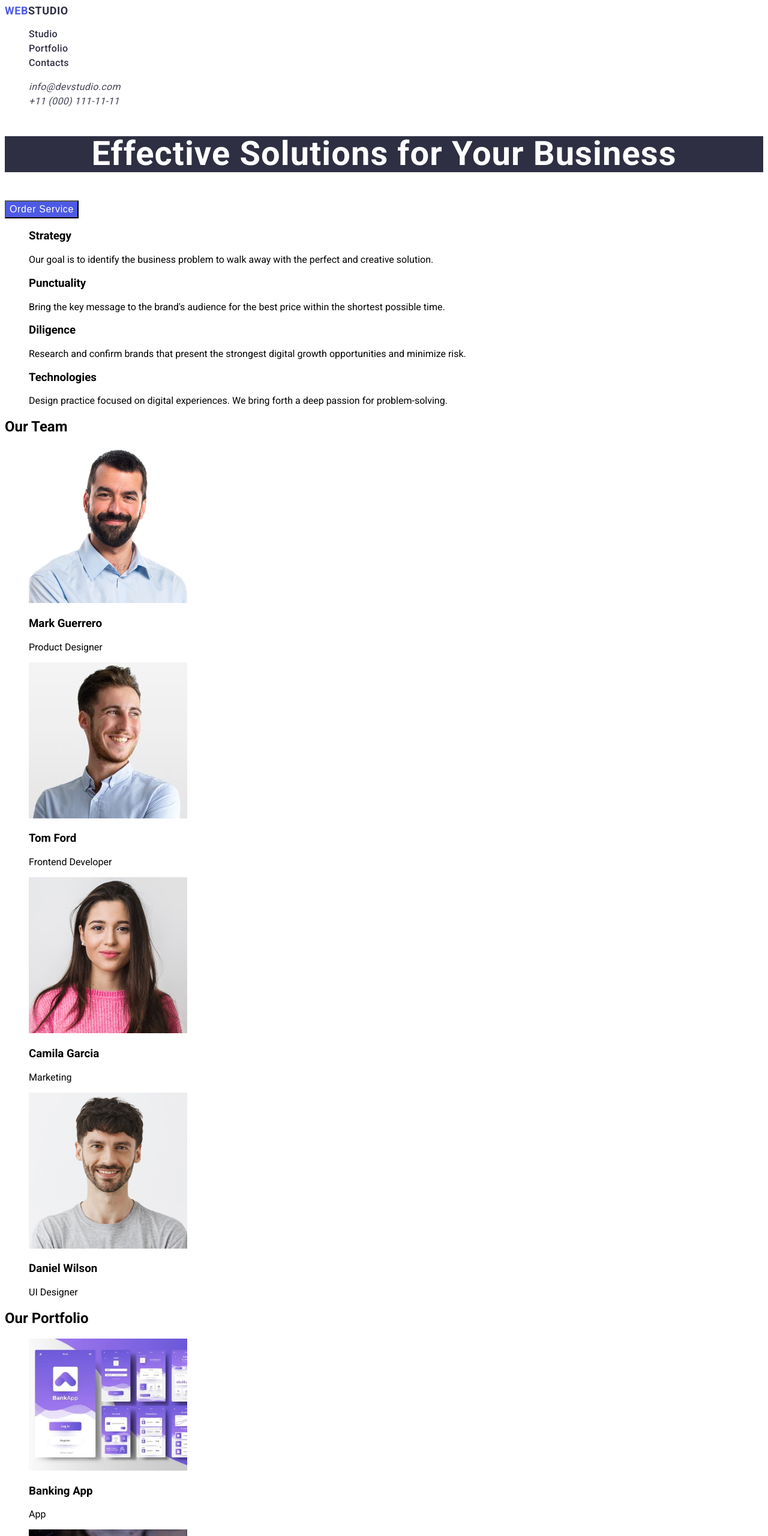
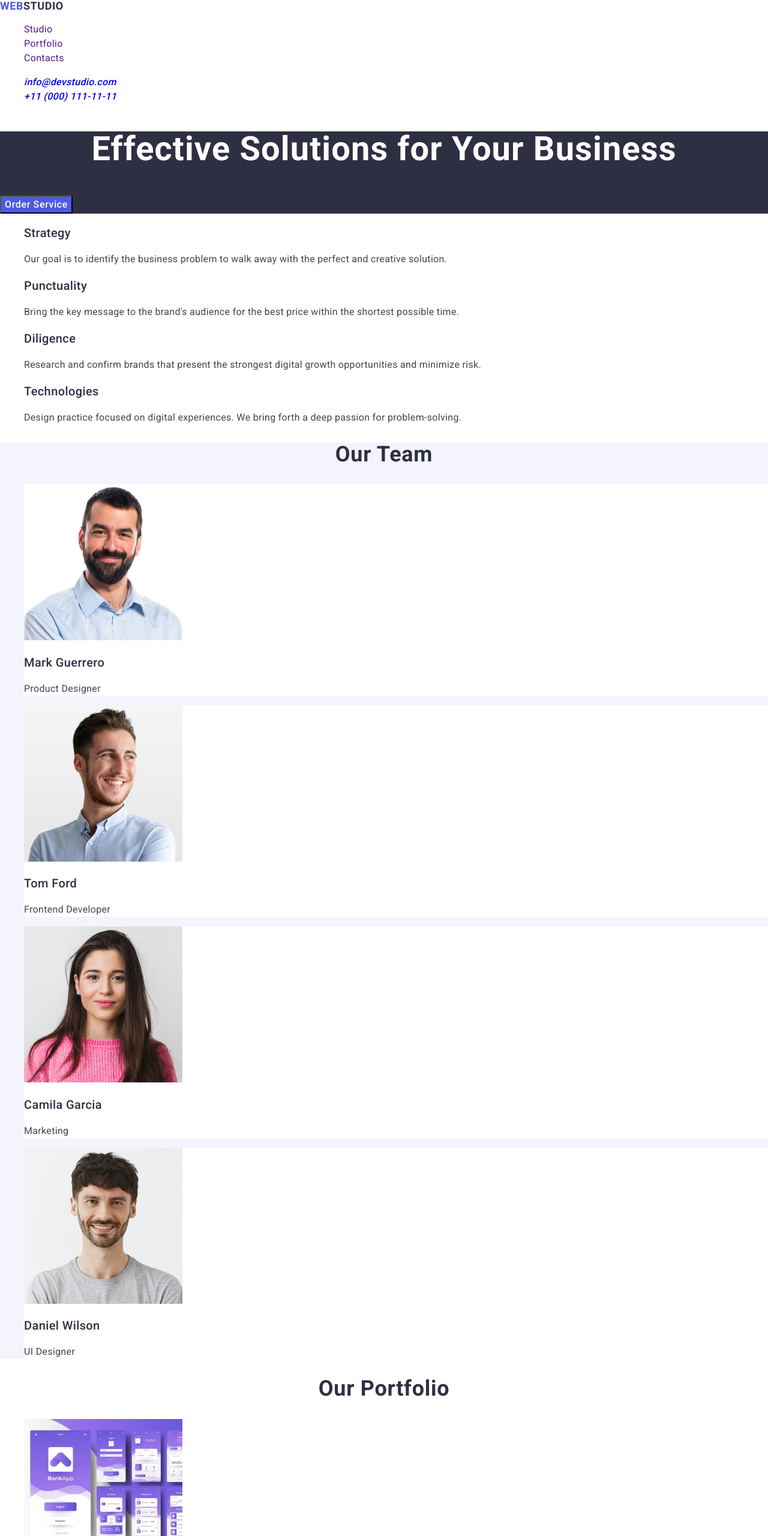
Before and after one commit to Igor1980-coder/goit-markup-hw-02, a plain HTML site: page index.html in a window 1280 px wide. Shown: the top 2560 px of the page at 60% size. Drawn offline with nearby package versions, Linux system fonts and the light colour scheme.

Commit message:
add index file

```diff
--- a/CSS/styles.css
+++ b/CSS/styles.css
@@ -17,12 +17,15 @@ a {text-decoration: none;}
     letter-spacing: 0.02em;
     color: #2E2F42;
 }
-.header-menu-contacts {
+.header-menu-list {
         font-weight: 400;
         font-size: 16px;
         line-height: 1.5;
         letter-spacing: 0.02em;
         color: #434455;
+}
+.solutions-box {
+background-color: #2E2F42;
 }
 .solutions {
         font-weight: 700;
@@ -31,9 +34,9 @@ a {text-decoration: none;}
         letter-spacing: 0.02em;
         text-align: center;
         color: #FFFFFF;
-        background-color: #2E2F42;
 }
 .button {
+    font-family: inherit;
         font-weight: 500;
         font-size: 16px;
         line-height: 1.5;
@@ -41,3 +44,93 @@ a {text-decoration: none;}
         color: #FFFFFF;
         background-color: #4D5AE5;
 }
+.title {
+        font-weight: 500;
+        font-size: 20px;
+        line-height: 1.2;
+        letter-spacing: 0.02em;
+        color: #2E2F42;
+}
+.text {
+        font-weight: 400;
+        font-size: 16px;
+        line-height: 1.5;
+        letter-spacing: 0.02em;
+        color: #434455;
+}
+.our-team {
+    background: #F4F4FD;
+}
+.team {
+        font-weight: 700;
+        font-size: 36px;
+        line-height: 1.11;
+        letter-spacing: 0.02em;
+        text-align: center;
+        color: #2E2F42;
+}
+.team-item {
+        font-weight: 500;
+        font-size: 20px;
+        line-height: 1.2;
+        letter-spacing: 0.02em;
+
+        color: #2E2F42;
+}
+.team-item-sub {
+        font-weight: 400;
+        font-size: 16px;
+        line-height: 1.5;
+        letter-spacing: 0.02em;
+
+        color: #434455;
+}
+.team-back {
+        background: #FFFFFF;
+}
+.Portfolio {
+        font-weight: 700;
+        font-size: 36px;
+        line-height: 1.11;
+        letter-spacing: 0.02em;
+        text-align: center;
+        color: #2E2F42;
+}
+.Portfolio-back {
+    background: #FFFFFF;
+}
+.Portfolio-title {
+        font-weight: 500;
+        font-size: 20px;
+        line-height: 1.2;
+        letter-spacing: 0.02em;
+        color: #2E2F42;
+}
+.Portfolio-text {
+        font-weight: 400;
+        font-size: 16px;
+        line-height: 1.5;
+        letter-spacing: 0.02em;
+        color: #434455;
+}
+.footer {
+    background: #2E2F42;
+}
+.footer-logo {
+        font-weight: 700;
+        font-size: 18px;
+        line-height: 1.16;
+        letter-spacing: 0.03em;
+        text-transform: uppercase;
+        color: #F4F4FD;
+}
+.accent-color {
+    color: #4d5ae5;
+}
+.footer-text {
+        font-weight: 400;
+        font-size: 16px;
+        line-height: 1.5;
+        letter-spacing: 0.02em;
+        color: #F4F4FD;
+}
--- a/index.html
+++ b/index.html
@@ -8,28 +8,37 @@
     <link rel="preconnect" href="https://fonts.gstatic.com" crossorigin>
     <link
         href="https://fonts.googleapis.com/css2?family=Raleway:ital,wght@0,700;1,700&family=Roboto:wght@400;500;700&display=swap"
-        rel="stylesheet">
-    <link rel="stylesheet" href="./CSS/styles.css">
+        rel="stylesheet"
+        />
+
+    <link rel="stylesheet" href="https://cdnjs.cloudflare.com/ajax/libs/modern-normalize/3.0.1/modern-normalize.min.css"
+    integrity="sha512-q6WgHqiHlKyOqslT/lgBgodhd03Wp4BEqKeW6nNtlOY4quzyG3VoQKFrieaCeSnuVseNKRGpGeDU3qPmabCANg=="
+    crossorigin="anonymous"
+    referrerpolicy="no-referrer"
+    />
+
+    <link rel="stylesheet"
+    href="./CSS/styles.css">
 </head>
 <body>
    <header class="header">
 <nav class="header-nav">
 <a class="header-logo" href="./index.html"> <span class="accent-color">Web</span>Studio</a>
     <ul class="header-menu-list">
-        <li class="header-menu-item"><a class="header-menu-link" href="">Studio</a></li>
-        <li class="header-menu-item"><a class="header-menu-link" href="">Portfolio</a></li>
-        <li class="header-menu-item"><a class="header-menu-link" href="">Contacts</a></li>
+        <li class="header-menu-studio"><a class="header-menu-studio" href="">Studio</a></li>
+        <li class="header-menu-portfolio"><a class="header-menu-portfolio" href="">Portfolio</a></li>
+        <li class="header-menu-contacts"><a class="header-menu-contacts" href="">Contacts</a></li>
     </ul>
 </nav>
-<address>
-    <ul>
-        <li><a class="header-menu-contacts" href="mailto:info@devstudio.com">info@devstudio.com</a></li>
-        <li><a class="header-menu-contacts" href="tel:+110001111111">+11 (000) 111-11-11</a></li>
+<address class="header-address">
+    <ul class="header-menu-link">
+        <li><a class="header-menu-link-mail" href="mailto:info@devstudio.com">info@devstudio.com</a></li>
+        <li><a class="header-menu-link-tel" href="tel:+110001111111">+11 (000) 111-11-11</a></li>
     </ul>
 </address>
    </header>
 <main>
-    <section>
+    <section class="solutions-box">
     <h1 class="solutions">Effective Solutions for Your Business</h1>
     <button class="button" type="button">Order Service</button>
     </section>
@@ -37,87 +46,87 @@
     <h2 hidden>Заголовок для читалок и поисковых систем </h2>
 <ul>
     <li>
-        <h3>Strategy</h3>
+        <h3 class="title">Strategy</h3>
         <p class="text" >Our goal is to identify the business problem to walk away with the perfect and creative solution.</p>
     </li>
     <li>
-        <h3>Punctuality</h3>
+        <h3 class="title">Punctuality</h3>
         <p class="text">Bring the key message to the brand's audience for the best price within the shortest possible time.</p>
     </li>
     <li>
-        <h3>Diligence</h3>
+        <h3 class="title">Diligence</h3>
         <p class="text">Research and confirm brands that present the strongest digital growth opportunities and minimize risk.</p>
     </li>
     <li>
-        <h3>Technologies</h3>
+        <h3 class="title">Technologies</h3>
         <p class="text">Design practice focused on digital experiences. We bring forth a deep passion for problem-solving.</p>
     </li>
 </ul>
 </section>
-    <section>
-        <h2>Our Team</h2>
+    <section class="our-team">
+        <h2 class="team">Our Team</h2>
         <ul>
-        <li>
+        <li class="team-back">
             <img src="./images/Mark.jpg" alt="Mark" width="264">
-            <h3>Mark Guerrero</h3>
-            <p>Product Designer</p>
+            <h3 class="team-item">Mark Guerrero</h3>
+            <p class="team-item-sub">Product Designer</p>
         </li>
-        <li>
+        <li class="team-back">
             <img src="./images/Tom.jpg" alt="Tom" width="264">
-            <h3>Tom Ford</h3>
-            <p>Frontend Developer</p>
+            <h3 class="team-item">Tom Ford</h3>
+            <p class="team-item-sub">Frontend Developer</p>
         </li>
-        <li>
+        <li class="team-back">
             <img src="./images/Camila.jpg" alt="Camila" width="264">
-            <h3>Camila Garcia</h3>
-            <p>Marketing</p>
+            <h3 class="team-item">Camila Garcia</h3>
+            <p class="team-item-sub">Marketing</p>
         </li>
-        <li>
+        <li class="team-back">
             <img src="./images/Daniel.jpg" alt="Daniel" width="264">
-            <h3>Daniel Wilson</h3>
-            <p>UI Designer</p>
+            <h3 class="team-item">Daniel Wilson</h3>
+            <p class="team-item-sub">UI Designer</p>
         </li>
         </ul>
     </section>
-    <section>
-    <h2>Our Portfolio</h2>
+    <section class="Portfolio-back">
+    <h2 class="Portfolio">Our Portfolio</h2>
     <ul>
         <li>
             <img src="./images/banking app.jpg" alt="banking app" width="264">
-            <h3>Banking App</h3>
-            <p>App</p>
+            <h3 class="Portfolio-title">Banking App</h3>
+            <p class="Portfolio-text">App</p>
         </li>
         <li>
             <img src="./images/cashless payment.jpg" alt="cashless payment" width="264">
-            <h3>Cashless Payment</h3>
-            <p>Marketing</p>
+            <h3 class="Portfolio-title">Cashless Payment</h3>
+            <p class="Portfolio-text">Marketing</p>
         </li>
         <li>
             <img src="./images/meditation app.jpg" alt="meditation app" width="264">
-            <h3>Meditation App</h3>
-            <p>App</p>
+            <h3 class="Portfolio-title">Meditation App</h3>
+            <p class="Portfolio-text">App</p>
         </li>
         <li>
             <img src="./images/taxi service.jpg" alt="taxi service" width="264">
-            <h3>Taxi Service</h3>
-            <p>Marketing</p>
+            <h3 class="Portfolio-title">Taxi Service</h3>
+            <p class="Portfolio-text">Marketing</p>
         </li>
         <li>
             <img src="./images/screen illustrations.jpg" alt="screen" width="264">
-            <h3>Screen Illustrations</h3>
-            <p>Design</p>
+            <h3 class="Portfolio-title">Screen Illustrations</h3>
+            <p class="Portfolio-text">Design</p>
         </li>
         <li>
             <img src="./images/online courses.jpg" alt="courses" width="264">
-            <h3>Online Courses</h3>
-            <p>Marketing</p>
+            <h3 class="Portfolio-title">Online Courses</h3>
+            <p class="Portfolio-text">Marketing</p>
         </li>
     </ul>
     </section>
 </main>
-<footer>
-<a href="./index.html">WebStudio</a>
-<p>Increase the flow of customers and sales for your business with digital marketing & growth solutions.</p>
+<footer class="footer">
+<a class="footer-logo" href="./index.html"> <span class="accent-color">Web</span>Studio</a>
+<p class="footer-text">Increase the flow of customers and sales for your business with digital marketing & growth solutions.</p>
 </footer>
 </body>
 </html>
```
